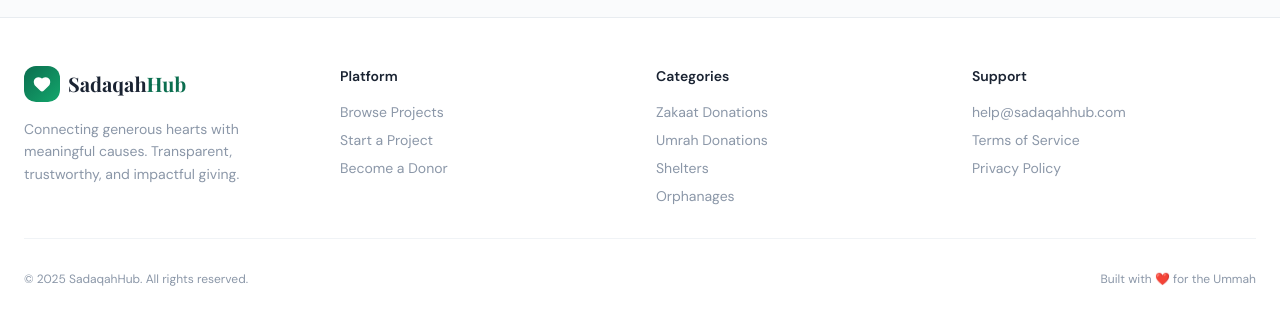
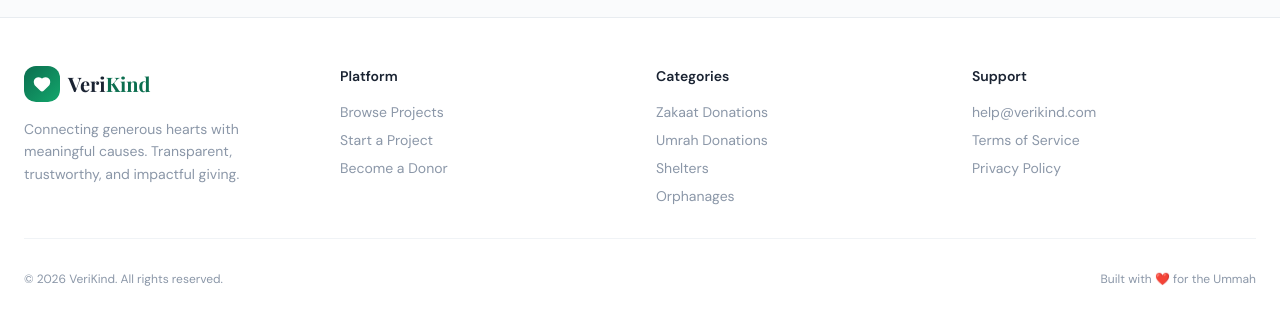
Before and after one commit to MMansoorkhan/donation-site, a React (Vite) app: page / in a window 1280 px wide. Shown: the part 2949-3274 px from the top of the page. Built offline with nearby package versions, Linux system fonts and the light colour scheme; no server answers.

Commit message:
Update footer branding and support email

```diff
--- a/src/components/Footer.tsx
+++ b/src/components/Footer.tsx
@@ -17,7 +17,7 @@ export default function Footer() {
                 <Heart className="text-white" size={18} fill="white" />
               </div>
               <span className="font-display font-bold text-xl">
-                Sadaqah<span className="text-primary">Hub</span>
+                Veri<span className="text-primary">Kind</span>
               </span>
             </div>
             <p className="text-sm text-text-muted leading-relaxed">
@@ -50,7 +50,7 @@ export default function Footer() {
           <div>
             <h4 className="font-semibold text-sm mb-4">Support</h4>
             <div className="space-y-2">
-              <span className="block text-sm text-text-muted">help@sadaqahhub.com</span>
+              <span className="block text-sm text-text-muted">help@verikind.com</span>
               <span className="block text-sm text-text-muted">Terms of Service</span>
               <span className="block text-sm text-text-muted">Privacy Policy</span>
             </div>
@@ -58,7 +58,7 @@ export default function Footer() {
         </div>
 
         <div className="border-t border-border-light mt-8 pt-8 flex flex-col sm:flex-row items-center justify-between gap-4">
-          <p className="text-xs text-text-muted">© 2025 SadaqahHub. All rights reserved.</p>
+          <p className="text-xs text-text-muted">© {new Date().getFullYear()} VeriKind. All rights reserved.</p>
           <p className="text-xs text-text-muted">Built with ❤️ for the Ummah</p>
         </div>
       </div>
```
